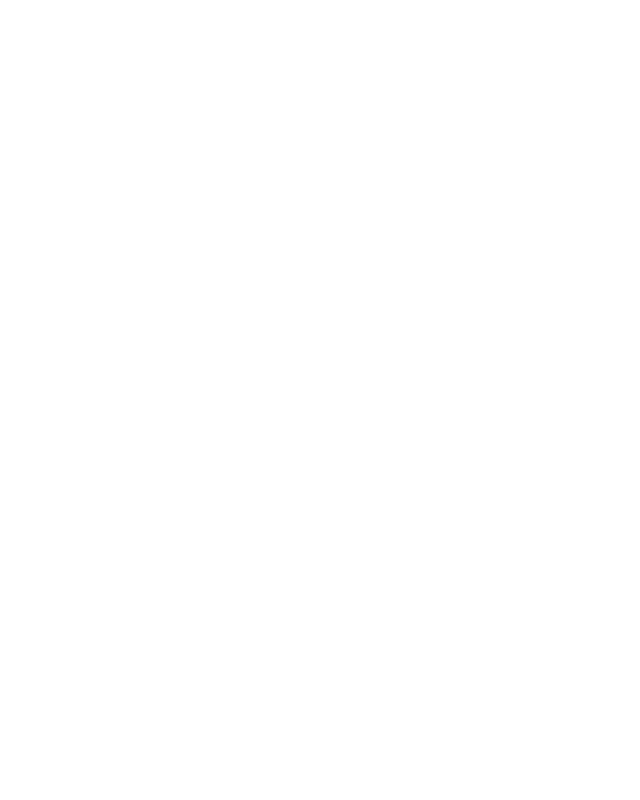
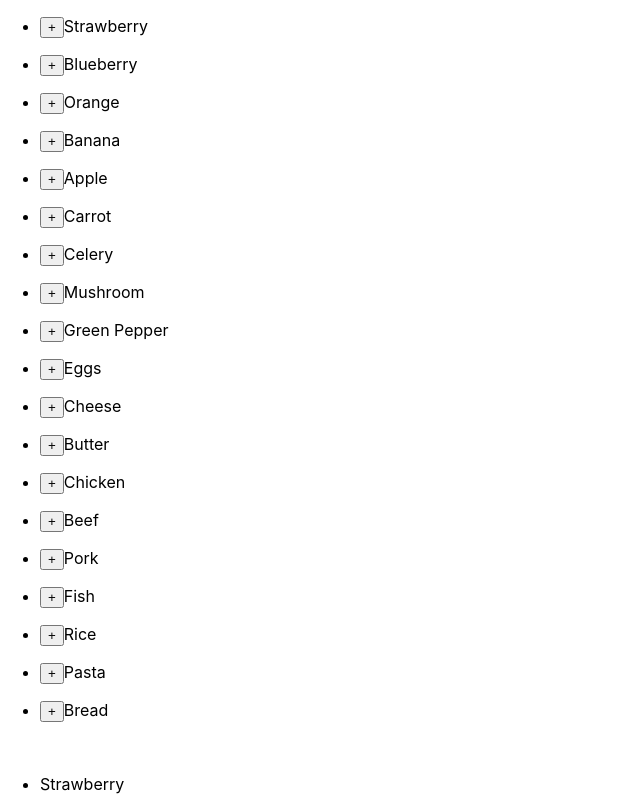
Before and after one commit to noavrd/shopping-list, a React (Create React App) app in the folder shopping-list/: page / in a window 1280 px wide. Shown: the top 800 px of the page, without its empty margins (0-640 px from the left). Built offline with nearby package versions, Linux system fonts and the light colour scheme.

Commit message:
add class groceries

```diff
--- a/shopping-list/src/components/App.js
+++ b/shopping-list/src/components/App.js
@@ -1,12 +1,46 @@
 import './App.css';
-const groceries = ["Strawberry", "Blueberry", "Orange", "Banana", "Apple",
-"Carrot", "Celery", "Mushroom", "Green Pepper", "Eggs","Cheese", "Butter", "Chicken", "Beef", "Pork", "Fish", "Rice", "Pasta", "Bread"]
+import Basket from './Basket';
+import Groceries from  "./Groceries"
+const groceries = [
+  {id: 1, name:"Strawberry"},
+  {id: 2, name:"Blueberry"},
+  {id: 3, name:"Orange"},
+  {id: 4, name:"Banana"},
+  {id: 5, name:"Apple"},
+  {id: 6, name:"Carrot"},
+  {id: 7, name:"Celery"},
+  {id: 8, name:"Mushroom"},
+  {id: 9, name:"Green Pepper"},
+  {id: 10, name:"Eggs"},
+  {id: 11, name:"Cheese"},
+  {id: 12, name:"Butter"},
+  {id: 13, name:"Chicken"},
+  {id: 14, name:"Beef"},
+  {id: 15, name:"Pork"},
+  {id: 16, name:"Fish"},
+  {id: 17, name:"Rice"},
+  {id: 18, name:"Pasta"},
+  {id: 19, name:"Bread"}]
+
 function App() {
-  return (
-    <div className="App">
-
+  return(
+    <div className="groceriesList">
+      { groceries.map((item, i) => (
+        <Groceries
+        key={`item-${i}`}
+        name={item.name}
+        id={item.id}
+        />
+      ))} <br/>
+        { groceries.map((item, i) => (
+          <Basket
+          key={`item-${i}`}
+          name={item.name}
+          id={item.id}
+          />
+        ))}
     </div>
-  );
+  )
 }
 
 export default App;
--- a/shopping-list/src/components/Basket.js
+++ b/shopping-list/src/components/Basket.js
@@ -0,0 +1,27 @@
+import React, {useState} from "react";
+
+export default class Basket extends React.Component {
+
+    state = {
+        counter: 1
+    };
+
+    increase = () => {
+        this.setState({counter:this.state.increase + 1})
+    }
+
+    render() {
+        return (
+
+            <ul className="groceries">
+            <li>
+                {this.state.counter !== 0 ? this.props.name : ""}
+                {console.log(this.state)}
+            </li>
+        </ul>
+        )
+    }
+
+
+
+}
--- a/shopping-list/src/components/Groceries.js
+++ b/shopping-list/src/components/Groceries.js
@@ -0,0 +1,23 @@
+import React, {Component} from "react";
+import { render } from "react-dom";
+import Basket from "./Basket"
+
+
+
+export default class Groceries extends  React.Component {
+    constructor(props) {
+        super(props)
+    }
+    render() {
+        return(
+            <ul className="groceries">
+                <li>
+                    <button onClick={() => {
+                        <Basket/>
+                    }}>+</button>
+                    {this.props.name}
+                </li>
+            </ul>
+        )
+    }
+}
```
Also changed, not shown: shopping-list/src/components/Counter.js (added).
